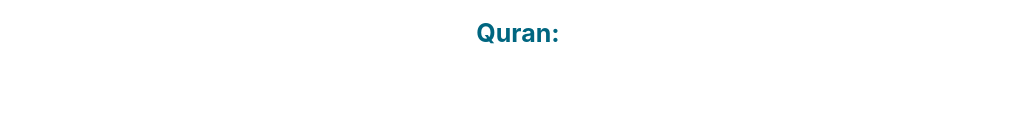
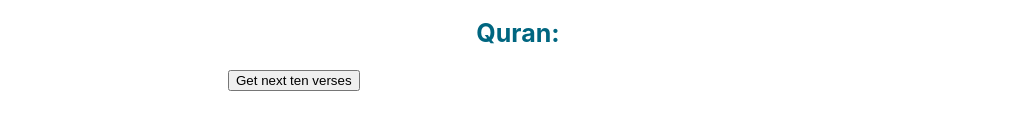
Before and after one commit to ibrahimabdu777/murajah_app, a React (Create React App) app: page / in a window 1280 px wide. Shown: the part 596-726 px from the top of the page, without its empty margins (122-1156 px from the left). Built offline with nearby package versions, Linux system fonts and the light colour scheme.

Commit message:
added scrolling feature

```diff
--- a/src/App.js
+++ b/src/App.js
@@ -9,7 +9,11 @@
 }
 let surahNumber = 1
 
+
+
 function App() {
+  const [startingAyat, setStartingAyat]  = useState(0);
+  const [endingAyat, setEndingAyat]  = useState(10);
 
   const transition = useSpring({
     from: {opacity: 0},
@@ -19,7 +23,6 @@
   }
 
   )
-
 // useState which will allow us to update fetched surah to a particular surah
   const [fetchedsurah, setFetchedSurah] = useState({})
 
@@ -39,14 +42,17 @@
 
   }
 
+ const getNextPage = () => {
+   setEndingAyat(endingAyat + 10)
 
+ }
 // create a fucntion displayedAyat which will return all the printed ayats in fetchedSurah
 
 let displayedAyat= null
 
 if (fetchedsurah.verse){
   const surahArray = Object.values(fetchedsurah.verse)
-  const firstTenArray = surahArray.slice(0,9)
+  const firstTenArray = surahArray.slice(startingAyat,endingAyat)
 displayedAyat = firstTenArray.map(ayah => {
   return <p>{ayah}</p>
 })}
@@ -72,10 +78,15 @@
 
     <h2 id="subheadings">Quran:</h2>
     <p  id="arabic">{displayedAyat}</p>
+    <button className="toggle" onClick={() => getNextPage()} > Get next ten verses
+
+
+    </button>
     </animated.div>
   );
 }
 
 export default App;
 
-// next task: pull ten ayat at a time when we select get chapter
+// next task: pull ten ayat at a time when we select get chapter. COMPLETED
+// next task: make a new button to toggle to next ten verses by adding ten to surahArray.slice inputs
--- a/src/index.css
+++ b/src/index.css
@@ -54,7 +54,8 @@
 
 .dropDown{
   margin-left: 400px;
+}
 
-
-
+.toggle {
+  margin-left: 350px;
 }
```
